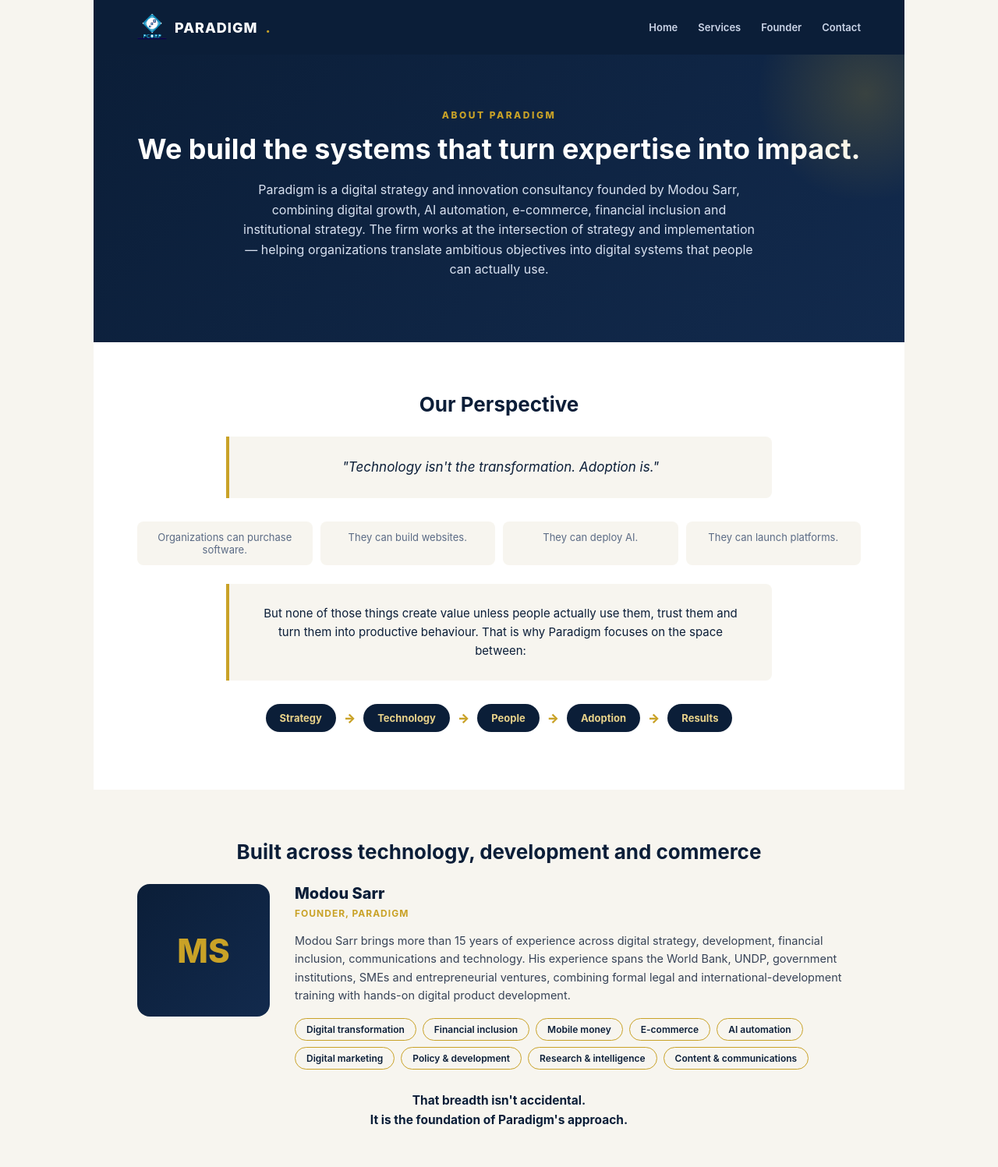
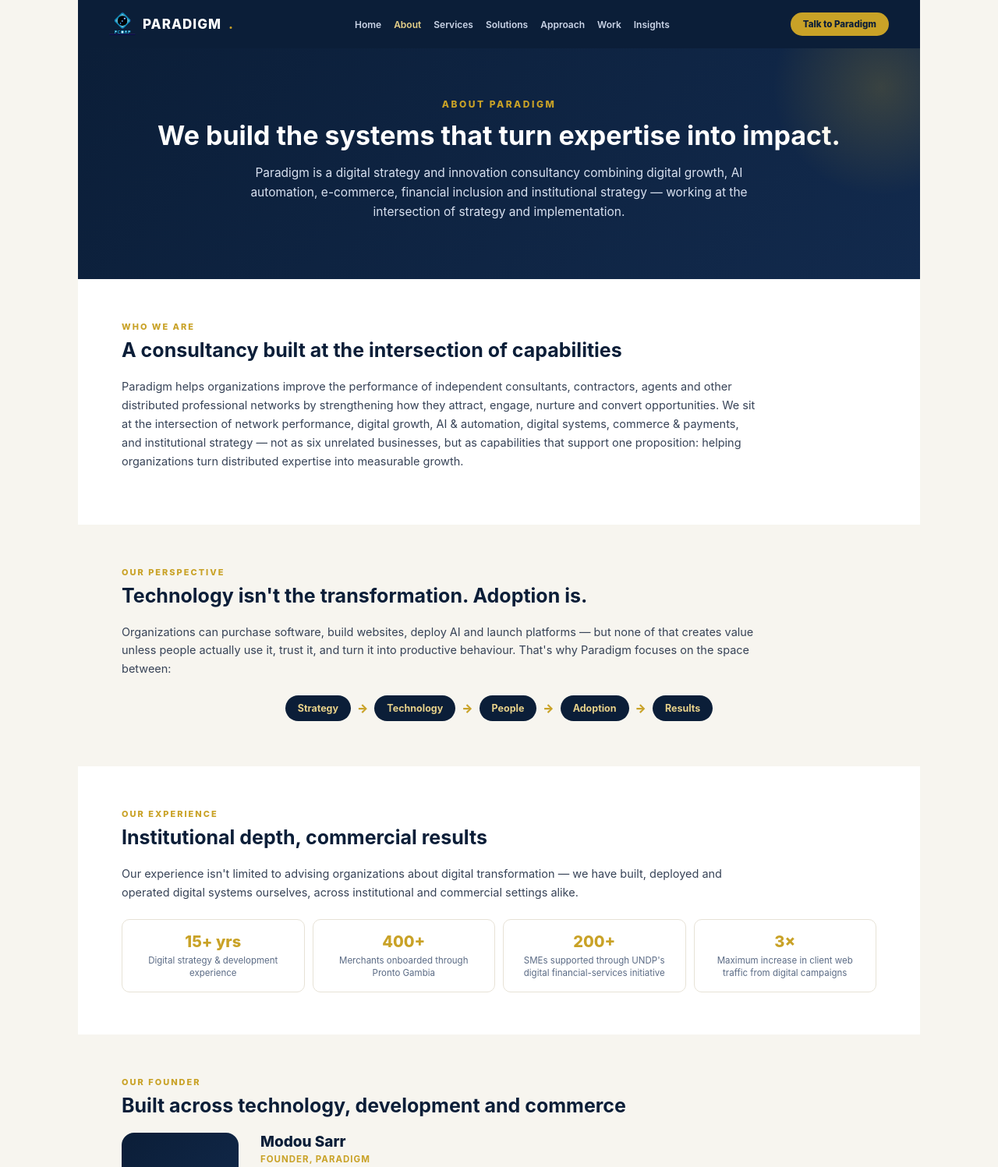
Before and after one commit to msarr1234/paradigm-website, a plain HTML site: page paradigm-about.html in a window 1280 px wide. Shown: the top 1497 px of the page at 78% size. Drawn offline with Linux system fonts and the light colour scheme.

Commit message:
Update paradigm-about.html

```diff
--- a/paradigm-about.html
+++ b/paradigm-about.html
@@ -10,36 +10,62 @@
   }
   *{box-sizing:border-box;}
   body{margin:0;font-family:-apple-system,BlinkMacSystemFont,'Segoe UI',Helvetica,Arial,sans-serif;background:var(--paper);color:var(--ink);}
-  .page{max-width:1040px;margin:0 auto;background:var(--white);}
+  .page{max-width:1080px;margin:0 auto;background:var(--white);}
   a{color:inherit;text-decoration:none;}
-  .nav{display:flex;justify-content:space-between;align-items:center;padding:16px 56px;background:var(--navy);}
-  .nav .logo{display:flex;align-items:center;gap:10px;color:var(--white);font-weight:800;letter-spacing:1px;font-size:18px;}
-  .nav .logo img{height:38px;width:38px;object-fit:contain;display:block;}
+  .nav{display:flex;justify-content:space-between;align-items:center;padding:14px 40px;background:var(--navy);flex-wrap:wrap;gap:10px;}
+  .nav .logo{display:flex;align-items:center;gap:9px;color:var(--white);font-weight:800;letter-spacing:1px;font-size:17px;}
+  .nav .logo img{height:34px;width:34px;object-fit:contain;display:block;}
   .nav .logo span{color:var(--gold);}
-  .nav .links{display:flex;gap:26px;font-size:13px;color:#CBD5E8;font-weight:600;}
-  .hero{background:linear-gradient(135deg,var(--navy) 0%,var(--navy-2) 100%);color:var(--white);padding:70px 56px 80px;text-align:center;position:relative;overflow:hidden;}
+  .nav .links{display:flex;gap:16px;font-size:12px;color:#CBD5E8;font-weight:600;flex-wrap:wrap;}
+  .nav .links a.active{color:var(--gold-soft);}
+  .nav-cta{background:var(--gold);color:var(--navy)!important;font-weight:800;font-size:11.5px;padding:8px 16px;border-radius:999px;white-space:nowrap;}
+
+  .hero{background:linear-gradient(135deg,var(--navy) 0%,var(--navy-2) 100%);color:var(--white);padding:64px 56px 74px;text-align:center;position:relative;overflow:hidden;}
   .hero::after{content:"";position:absolute;right:-90px;top:-90px;width:280px;height:280px;border-radius:50%;background:radial-gradient(circle,rgba(201,162,39,.22),transparent 70%);}
-  .hero .eyebrow{color:var(--gold);font-weight:800;font-size:12px;letter-spacing:2.5px;text-transform:uppercase;margin-bottom:14px;}
-  .hero h1{margin:0 0 18px;font-size:36px;}
-  .hero p{color:#D8E1F0;font-size:16px;max-width:660px;margin:0 auto;line-height:1.6;}
-  section{padding:64px 56px;}
-  h2.h-title{font-size:26px;color:var(--navy);margin:0 0 26px;text-align:center;}
-  .flow{display:flex;justify-content:center;align-items:center;gap:10px;flex-wrap:wrap;margin:30px 0 10px;}
-  .flow-node{background:var(--navy);color:var(--gold-soft);font-weight:700;font-size:13px;padding:10px 18px;border-radius:999px;}
-  .flow-arrow{color:var(--gold);font-weight:900;font-size:16px;}
-  .perspective-quote{background:var(--paper);border-left:4px solid var(--gold);border-radius:0 8px 8px 0;padding:26px 30px;font-size:17px;font-style:italic;color:var(--navy);line-height:1.6;text-align:center;max-width:700px;margin:0 auto 30px;}
-  .negatives{display:grid;grid-template-columns:repeat(4,1fr);gap:10px;margin-bottom:24px;}
-  .neg{text-align:center;font-size:13px;color:var(--muted);background:var(--paper);border-radius:8px;padding:12px;}
+  .hero .eyebrow{color:var(--gold);font-weight:800;font-size:12px;letter-spacing:2.5px;text-transform:uppercase;margin-bottom:12px;}
+  .hero h1{margin:0 0 16px;font-size:34px;}
+  .hero p{color:#D8E1F0;font-size:15.5px;max-width:660px;margin:0 auto;line-height:1.6;}
 
-  /* founder */
-  .founder-wrap{display:grid;grid-template-columns:170px 1fr;gap:32px;align-items:start;}
-  .founder-badge{width:170px;height:170px;border-radius:16px;background:linear-gradient(135deg,var(--navy),var(--navy-2));display:flex;align-items:center;justify-content:center;color:var(--gold);font-weight:800;font-size:42px;}
-  .founder-title{font-size:20px;font-weight:800;color:var(--navy);margin:0 0 6px;}
-  .founder-sub{color:var(--gold);font-weight:700;font-size:12px;letter-spacing:1px;text-transform:uppercase;margin-bottom:16px;}
-  .founder-text{font-size:14.5px;color:#374357;line-height:1.6;margin-bottom:18px;}
+  section{padding:54px 56px;}
+  section.alt{background:var(--paper);}
+  .eyebrow-l{color:var(--gold);font-weight:800;font-size:11px;letter-spacing:2px;text-transform:uppercase;margin-bottom:8px;}
+  h2.h-title{font-size:25px;color:var(--navy);margin:0 0 20px;}
+  h2.h-title.center{text-align:center;}
+  p.body-text{font-size:14.5px;color:#374357;line-height:1.65;max-width:820px;}
+
+  .flow{display:flex;justify-content:center;align-items:center;gap:8px;flex-wrap:wrap;margin:22px 0 4px;}
+  .flow-node{background:var(--navy);color:var(--gold-soft);font-weight:700;font-size:12.5px;padding:9px 16px;border-radius:999px;}
+  .flow-arrow{color:var(--gold);font-weight:900;font-size:15px;}
+
+  .exp-grid{display:grid;grid-template-columns:repeat(4,1fr);gap:10px;margin-top:22px;}
+  .exp-card{background:var(--white);border:1.5px solid #E7E2D6;border-radius:10px;padding:16px;text-align:center;}
+  .exp-card .num{color:var(--gold);font-weight:800;font-size:20px;display:block;}
+  .exp-card .lbl{color:var(--muted);font-size:11.5px;margin-top:4px;display:block;line-height:1.4;}
+
+  .evo-flow{display:flex;flex-direction:column;gap:0;margin-top:10px;}
+  .evo-item{display:flex;gap:16px;padding:14px 0;border-bottom:1px solid #EEE8D8;}
+  .evo-item:last-child{border-bottom:none;}
+  .evo-year{width:90px;flex-shrink:0;font-weight:800;color:var(--gold);font-size:13px;}
+  .evo-text{font-size:13.5px;color:#374357;line-height:1.5;}
+  .evo-text b{color:var(--navy);}
+
+  .founder-wrap{display:grid;grid-template-columns:150px 1fr;gap:28px;align-items:start;}
+  .founder-badge{width:150px;height:150px;border-radius:16px;background:linear-gradient(135deg,var(--navy),var(--navy-2));display:flex;align-items:center;justify-content:center;color:var(--gold);font-weight:800;font-size:36px;}
+  .founder-title{font-size:19px;font-weight:800;color:var(--navy);margin:0 0 4px;}
+  .founder-sub{color:var(--gold);font-weight:700;font-size:11.5px;letter-spacing:1px;text-transform:uppercase;margin-bottom:14px;}
+  .founder-text{font-size:14px;color:#374357;line-height:1.6;margin-bottom:16px;}
   .chips{display:flex;flex-wrap:wrap;gap:8px;}
-  .chip{background:var(--paper);color:var(--navy);border:1.5px solid var(--gold);font-size:12px;font-weight:600;padding:6px 14px;border-radius:999px;}
-  .closing{text-align:center;font-size:15.5px;color:var(--navy);font-weight:700;margin-top:28px;max-width:640px;margin-left:auto;margin-right:auto;line-height:1.6;}
+  .chip{background:var(--paper);color:var(--navy);border:1.5px solid var(--gold);font-size:11.5px;font-weight:600;padding:6px 13px;border-radius:999px;}
+
+  .why-list{display:grid;grid-template-columns:1fr 1fr;gap:12px;margin-top:16px;}
+  .why-item{background:var(--white);border-left:3px solid var(--gold);border-radius:0 8px 8px 0;padding:14px 18px;font-size:13.5px;color:#374357;line-height:1.5;}
+
+  .closing{text-align:center;font-size:16px;color:var(--navy);font-weight:700;margin-top:8px;max-width:640px;margin-left:auto;margin-right:auto;line-height:1.6;}
+
+  .final-cta{background:linear-gradient(135deg,var(--navy) 0%,var(--navy-2) 100%);color:var(--white);text-align:center;padding:56px 56px;}
+  .final-cta h2{font-size:24px;margin:0 0 10px;}
+  .final-cta p{color:#D8E1F0;font-size:14px;max-width:520px;margin:0 auto 22px;line-height:1.6;}
+  .btn{display:inline-block;padding:13px 26px;border-radius:8px;font-weight:700;font-size:14px;background:var(--gold);color:var(--navy);}
 
   footer{text-align:center;padding:22px;font-size:11px;color:var(--muted);background:var(--paper);}
 </style>
@@ -48,26 +74,35 @@
 <div class="page">
 
   <div class="nav">
-    <div class="logo"><img src="assets/pcorp-logo-white-transparent.png" alt="PCORP logo" />PARADIGM<span>.</span></div>
-    <div class="links"><a href="paradigm-landing.html">Home</a><a href="paradigm-services.html">Services</a><a href="#founder">Founder</a><a href="paradigm-contact.html">Contact</a></div>
+    <div class="logo"><img src="assets/pcorp-logo-black-transparent.png" alt="PCORP logo" />PARADIGM<span>.</span></div>
+    <div class="links">
+      <a href="paradigm-home.html">Home</a>
+      <a class="active" href="paradigm-about.html">About</a>
+      <a href="paradigm-services.html">Services</a>
+      <a href="paradigm-solutions.html">Solutions</a>
+      <a href="paradigm-approach.html">Approach</a>
+      <a href="paradigm-work.html">Work</a>
+      <a href="paradigm-insights.html">Insights</a>
+    </div>
+    <a class="nav-cta" href="paradigm-contact.html">Talk to Paradigm</a>
   </div>
 
   <div class="hero">
     <div class="eyebrow">About Paradigm</div>
     <h1>We build the systems that turn expertise into impact.</h1>
-    <p>Paradigm is a digital strategy and innovation consultancy founded by Modou Sarr, combining digital growth, AI automation, e-commerce, financial inclusion and institutional strategy. The firm works at the intersection of strategy and implementation — helping organizations translate ambitious objectives into digital systems that people can actually use.</p>
+    <p>Paradigm is a digital strategy and innovation consultancy combining digital growth, AI automation, e-commerce, financial inclusion and institutional strategy — working at the intersection of strategy and implementation.</p>
   </div>
 
   <section>
-    <h2 class="h-title">Our Perspective</h2>
-    <div class="perspective-quote">"Technology isn't the transformation. Adoption is."</div>
-    <div class="negatives">
-      <div class="neg">Organizations can purchase software.</div>
-      <div class="neg">They can build websites.</div>
-      <div class="neg">They can deploy AI.</div>
-      <div class="neg">They can launch platforms.</div>
-    </div>
-    <div class="perspective-quote" style="font-style:normal;font-size:15px;">But none of those things create value unless people actually use them, trust them and turn them into productive behaviour. That is why Paradigm focuses on the space between:</div>
+    <div class="eyebrow-l">Who We Are</div>
+    <h2 class="h-title">A consultancy built at the intersection of capabilities</h2>
+    <p class="body-text">Paradigm helps organizations improve the performance of independent consultants, contractors, agents and other distributed professional networks by strengthening how they attract, engage, nurture and convert opportunities. We sit at the intersection of network performance, digital growth, AI &amp; automation, digital systems, commerce &amp; payments, and institutional strategy — not as six unrelated businesses, but as capabilities that support one proposition: helping organizations turn distributed expertise into measurable growth.</p>
+  </section>
+
+  <section class="alt">
+    <div class="eyebrow-l">Our Perspective</div>
+    <h2 class="h-title">Technology isn't the transformation. Adoption is.</h2>
+    <p class="body-text">Organizations can purchase software, build websites, deploy AI and launch platforms — but none of that creates value unless people actually use it, trust it, and turn it into productive behaviour. That's why Paradigm focuses on the space between:</p>
     <div class="flow">
       <div class="flow-node">Strategy</div><div class="flow-arrow">→</div>
       <div class="flow-node">Technology</div><div class="flow-arrow">→</div>
@@ -77,14 +112,27 @@
     </div>
   </section>
 
-  <section id="founder" style="background:var(--paper);">
+  <section>
+    <div class="eyebrow-l">Our Experience</div>
+    <h2 class="h-title">Institutional depth, commercial results</h2>
+    <p class="body-text">Our experience isn't limited to advising organizations about digital transformation — we have built, deployed and operated digital systems ourselves, across institutional and commercial settings alike.</p>
+    <div class="exp-grid">
+      <div class="exp-card"><span class="num">15+ yrs</span><span class="lbl">Digital strategy &amp; development experience</span></div>
+      <div class="exp-card"><span class="num">400+</span><span class="lbl">Merchants onboarded through Pronto Gambia</span></div>
+      <div class="exp-card"><span class="num">200+</span><span class="lbl">SMEs supported through UNDP's digital financial-services initiative</span></div>
+      <div class="exp-card"><span class="num">3×</span><span class="lbl">Maximum increase in client web traffic from digital campaigns</span></div>
+    </div>
+  </section>
+
+  <section class="alt">
+    <div class="eyebrow-l">Our Founder</div>
     <h2 class="h-title">Built across technology, development and commerce</h2>
     <div class="founder-wrap">
       <div class="founder-badge">MS</div>
       <div>
         <div class="founder-title">Modou Sarr</div>
         <div class="founder-sub">Founder, Paradigm</div>
-        <div class="founder-text">Modou Sarr brings more than 15 years of experience across digital strategy, development, financial inclusion, communications and technology. His experience spans the World Bank, UNDP, government institutions, SMEs and entrepreneurial ventures, combining formal legal and international-development training with hands-on digital product development.</div>
+        <div class="founder-text">Modou Sarr brings more than 15 years of experience across digital strategy, development, financial inclusion, communications and technology. His experience spans the World Bank, UNDP, government institutions, SMEs and entrepreneurial ventures, combining formal legal and international-development training with hands-on digital product development. That breadth isn't accidental — it is the foundation of Paradigm's approach.</div>
         <div class="chips">
           <span class="chip">Digital transformation</span>
           <span class="chip">Financial inclusion</span>
@@ -98,8 +146,41 @@
         </div>
       </div>
     </div>
-    <div class="closing">That breadth isn't accidental.<br/>It is the foundation of Paradigm's approach.</div>
   </section>
+
+  <section>
+    <div class="eyebrow-l">Our Evolution</div>
+    <h2 class="h-title">From execution to systems thinking</h2>
+    <div class="evo-flow">
+      <div class="evo-item"><div class="evo-year">2020</div><div class="evo-text"><b>Paradigm founded</b> as a digital strategy and innovation consultancy, with Pronto operating as its associated digital-commerce and payments platform.</div></div>
+      <div class="evo-item"><div class="evo-year">Since</div><div class="evo-text"><b>Institutional engagements</b> with UNDP on digital financial-services adoption, reaching 200+ SMEs, and with the World Bank, where Paradigm's e-commerce business was selected as a delivery partner on the Tourism Diversification &amp; Resilience Project (TDRP).</div></div>
+      <div class="evo-item"><div class="evo-year">Ongoing</div><div class="evo-text"><b>Commercial platforms</b> — Pronto has onboarded 400+ merchants, and Paradigm's own AI content workflow cut creative turnaround from five days to under one day.</div></div>
+      <div class="evo-item"><div class="evo-year">Now</div><div class="evo-text"><b>A systems-first consultancy</b> — applying that combined experience to help organizations make their independent and distributed networks more productive and measurable.</div></div>
+    </div>
+  </section>
+
+  <section class="alt">
+    <div class="eyebrow-l">Our Approach</div>
+    <h2 class="h-title">A repeatable growth system, not a one-off project</h2>
+    <p class="body-text">We help organizations build the systems that let independent professionals perform more consistently — Attract, Engage, Nurture, Convert, Deliver and Learn, on a cycle that compounds over time.</p>
+    <a href="paradigm-approach.html" style="color:var(--navy);font-weight:800;font-size:13.5px;">Explore the Paradigm Flywheel →</a>
+  </section>
+
+  <section>
+    <div class="eyebrow-l">Why Paradigm</div>
+    <h2 class="h-title center" style="text-align:center;">We understand both sides of the equation</h2>
+    <div class="why-list">
+      <div class="why-item">We understand the <b>organization</b> trying to manage a network.</div>
+      <div class="why-item">We understand the <b>independent professional</b> trying to win business.</div>
+    </div>
+    <div class="closing">We don't treat network performance as simply a people problem or a technology problem.<br/>We treat it as a systems problem.</div>
+  </section>
+
+  <div class="final-cta">
+    <h2>Want to know how we'd approach your network?</h2>
+    <p>Let's talk about where your organization's performance is being lost — and what a system to fix it would look like.</p>
+    <a class="btn" href="paradigm-contact.html">Talk to Paradigm</a>
+  </div>
 
   <footer>PARADIGM — NETWORK PERFORMANCE &amp; DIGITAL GROWTH · pcorpnet.com</footer>
 </div>
```
